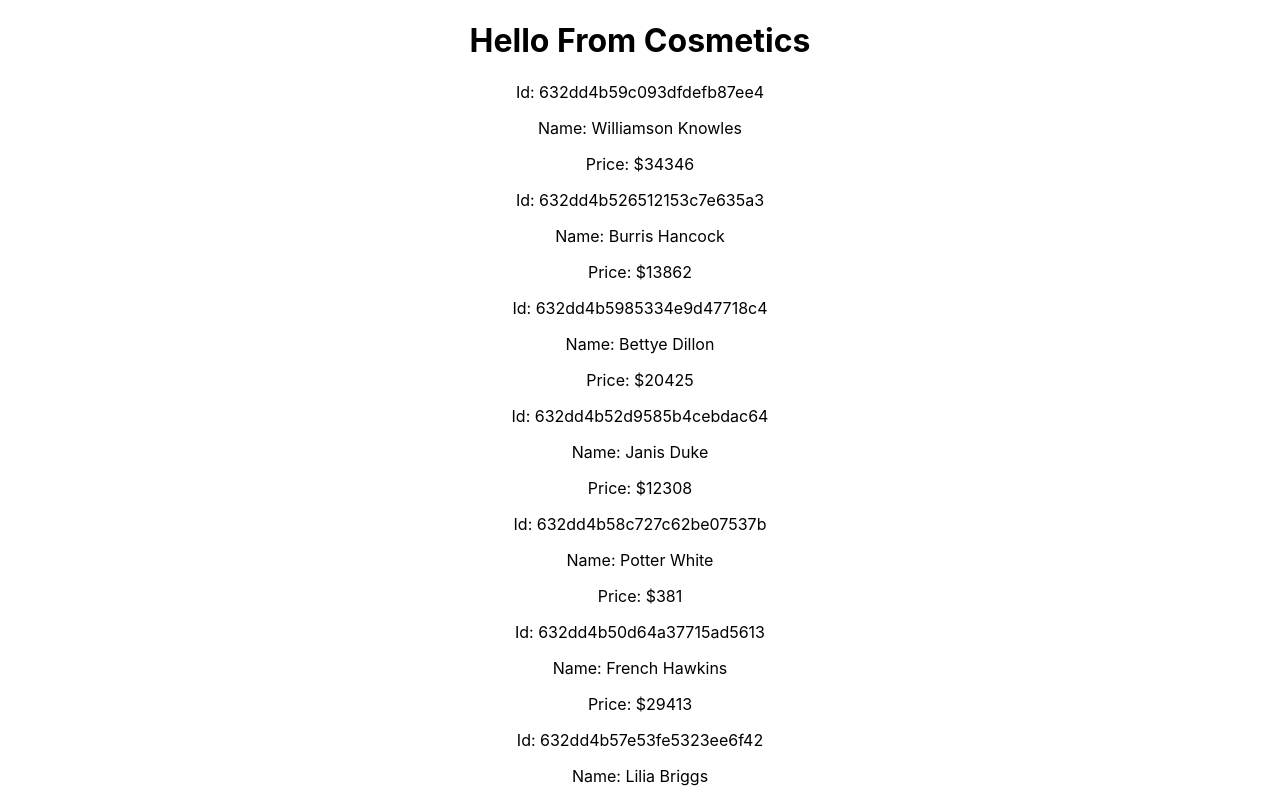
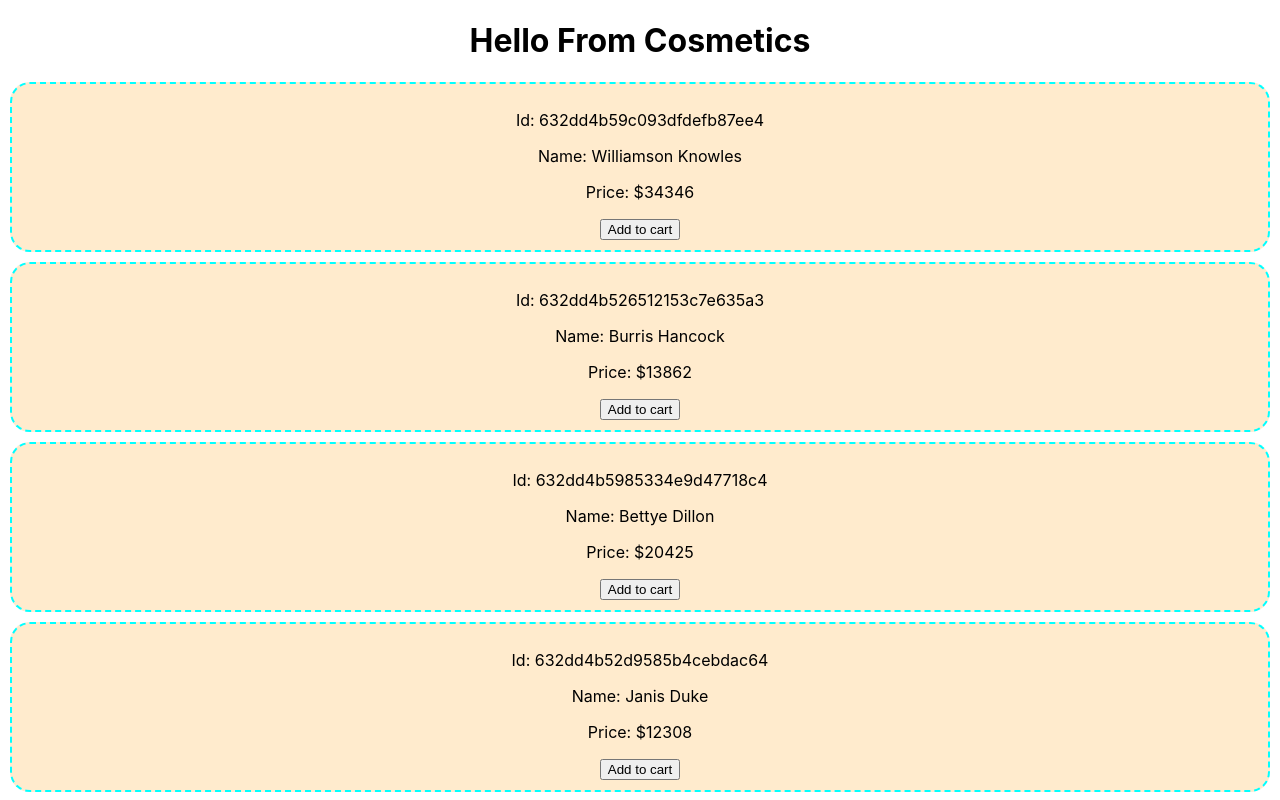
Before and after one commit to DabasishDasJoy/react-storage-and-handler, a React (Create React App) app: page / in a window 1280 px wide. Shown: the top 800 px of the page. Built offline with nearby package versions, Linux system fonts and the light colour scheme.

Commit message:
event handler with params

```diff
--- /dev/null
+++ b/src/components/Cosmetic/Cosmetic.css
@@ -0,0 +1,7 @@
+.product {
+  border: 2px dashed cyan;
+  margin: 10px;
+  background-color: blanchedalmond;
+  padding: 10px;
+  border-radius: 20px;
+}
--- a/src/components/Cosmetic/Cosmetic.js
+++ b/src/components/Cosmetic/Cosmetic.js
@@ -1,12 +1,31 @@
 import React from 'react';
+import "./Cosmetic.css";
 
 const Cosmetic = (props) => {
     const {id, name, price} = props.cosmetic;
+    // Cart handler
+    const addToCart = (id) =>{
+        console.log("Items clicked", id);
+    }
     return (
-        <div>
+        <div className='product'>
             <p>Id: {id}</p>
             <p>Name: {name}</p>
             <p>Price: ${price}</p>
+            {/*
+                Here to find out which item is clicked we need to send a unique key or id to indicate that item. For that we need to pass params. But in REACT we cannot set parameter in event hanlder function as () -> immediately calls the function first execution. This is a behavior of JSX. For that reason we just add the function name and hook that functin up with the button or element.
+
+                To achieve a event handler call with params we need to declare a arrow function to call the target handler function.
+                That is an arrow func ()=> will call the handler functin with params.
+
+                Just like this:
+
+                Const addToCartWithOutParams = () => addToCart(id);
+
+
+                button -> onClick = {addTocartWithOutParams}
+            */}
+            <button onClick={() => addToCart(id)}>Add to cart</button>
         </div>
     );
 };
```
